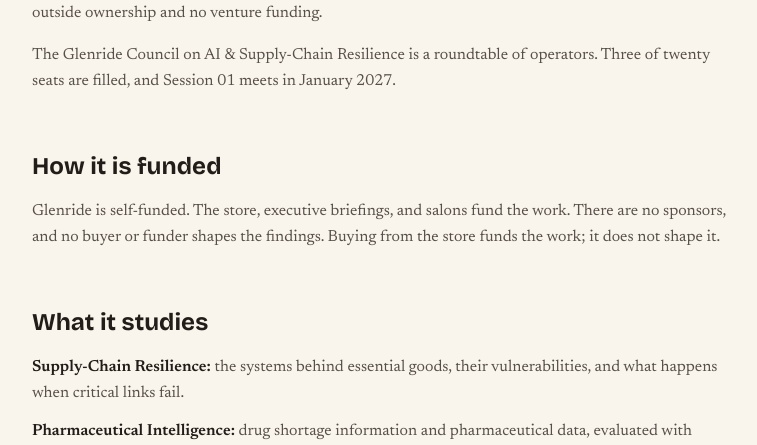
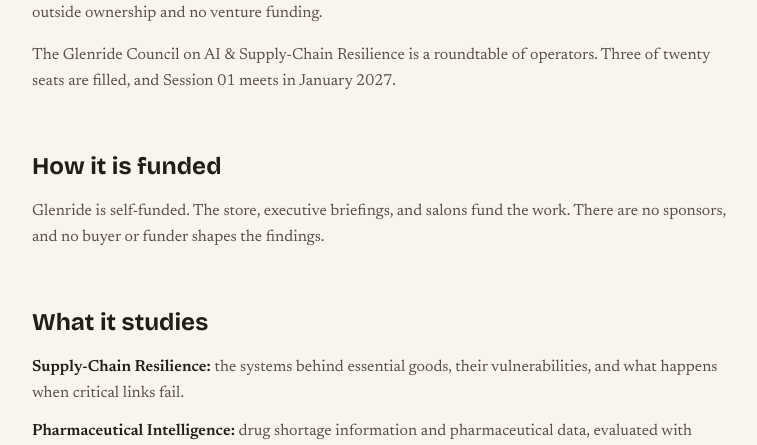
Before and after one commit to Glenride/thinktank-os, a Laravel app: page /about in a window 1280 px wide. Shown: the part 702-1147 px from the top of the page, without its empty margins (256-1013 px from the left). Run offline with Laravel 12, Linux system fonts and the light colour scheme; style sheets or scripts are compiled from the project's sources; some libraries are stand-ins or nearby versions.

Commit message:
About page: cut the repeated sentence in the funding section

```diff
--- a/resources/js/Pages/About.jsx
+++ b/resources/js/Pages/About.jsx
@@ -54,8 +54,7 @@ export default function About({ auth }) {
                 <p className="mt-4 leading-relaxed text-ink-soft dark:text-cream-soft">
                     Glenride is self-funded. The store, executive briefings,
                     and salons fund the work. There are no sponsors, and no
-                    buyer or funder shapes the findings. Buying from the store
-                    funds the work; it does not shape it.
+                    buyer or funder shapes the findings.
                 </p>
 
                 <h2 className="mt-14 font-display text-2xl font-bold text-ink dark:text-cream">
```
